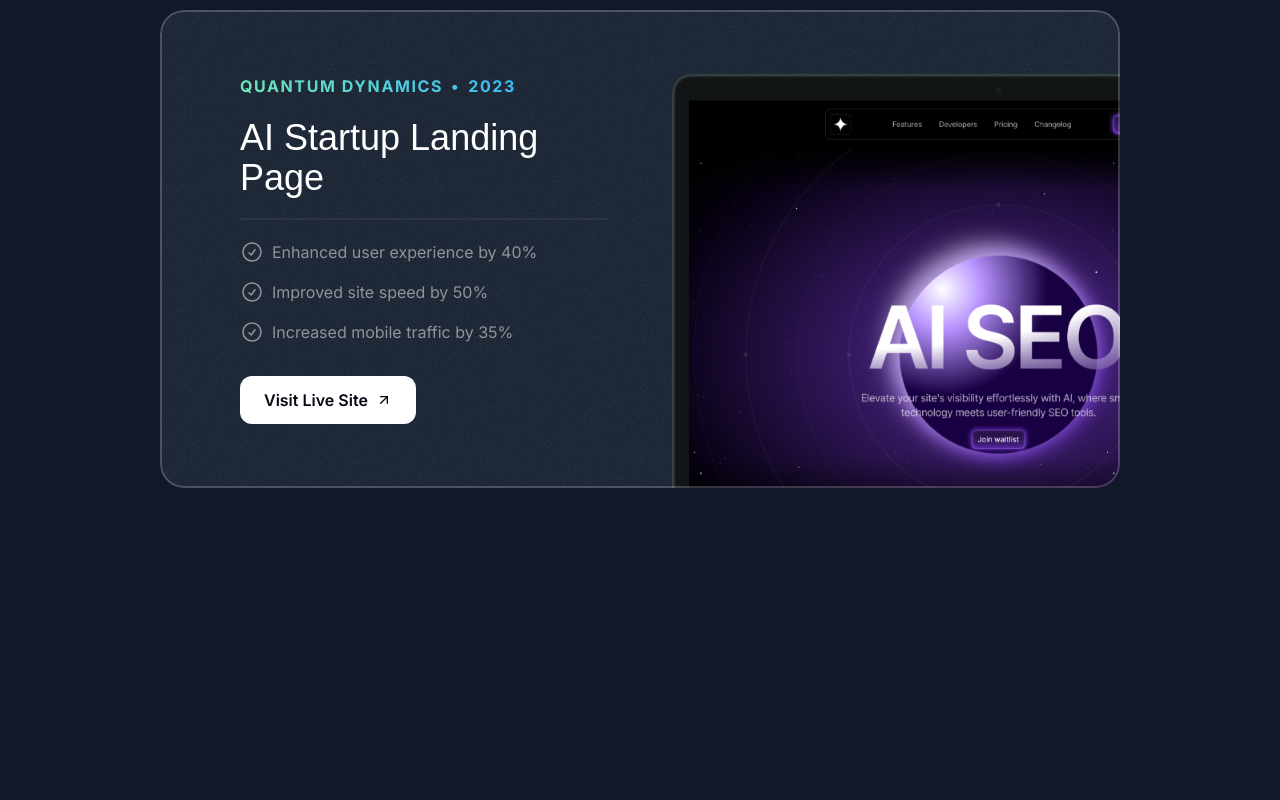
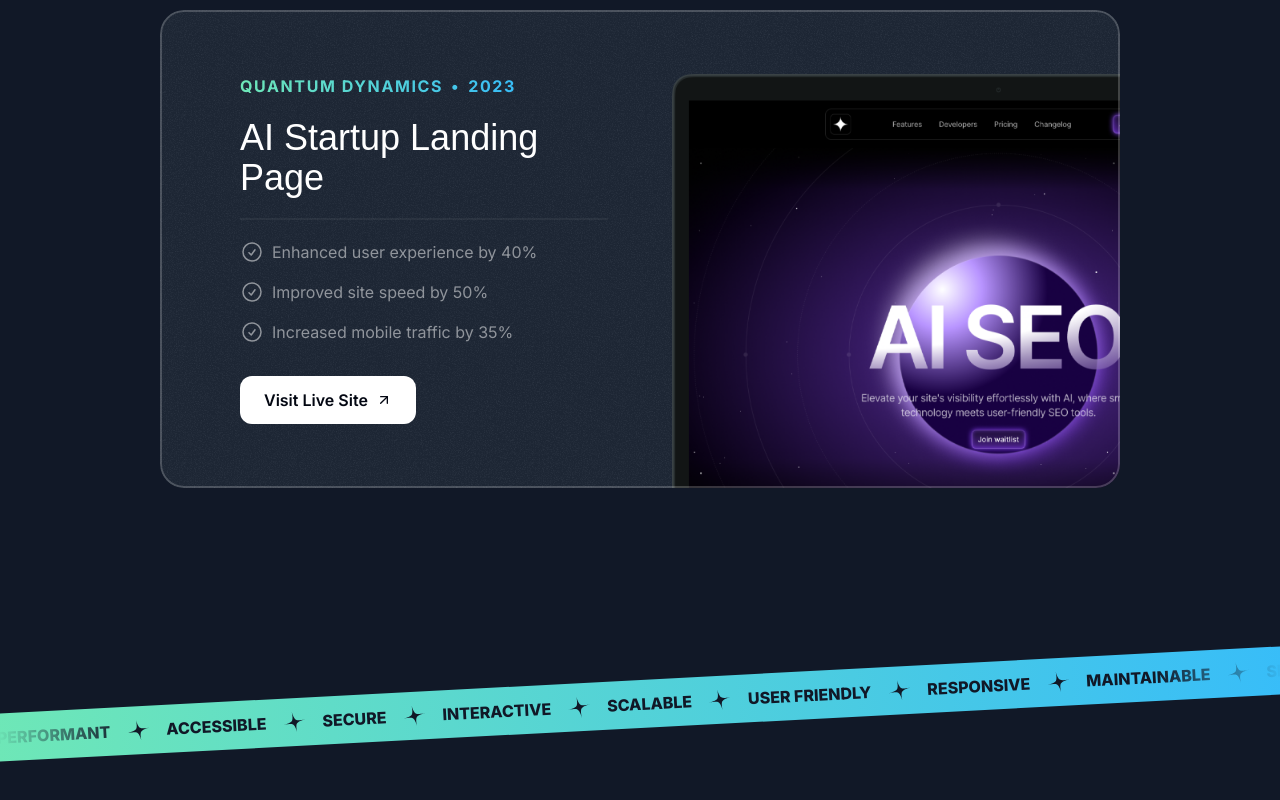
Before and after one commit to RuthlessDove/personal-website-nextjs, a Next.js app: page / in a window 1280 px wide. Shown: the part 2414-3214 px from the top of the page. Before the commit the page ends 2998 px from the top, so only its background shows below. Built offline with nearby package versions, Linux system fonts and the light colour scheme; a web font is replaced by a local one.

Commit message:
Add Tape Section with marquee of key attributes

```diff
--- a/src/app/page.tsx
+++ b/src/app/page.tsx
@@ -1,13 +1,15 @@
 import { Header } from "@/sections/Header";
 import { HeroSection } from "@/sections/Hero";
 import { ProjectsSection } from "@/sections/Projects";
+import { TapeSection } from "@/sections/Tape";
 
 export default function Home() {
   return (
     <div>
-      <Header/>
-      <HeroSection/>
-      <ProjectsSection/>
+      <Header />
+      <HeroSection />
+      <ProjectsSection />
+      <TapeSection />
     </div>
   );
 }
--- a/src/sections/Tape.tsx
+++ b/src/sections/Tape.tsx
@@ -1,3 +1,48 @@
+// Dependencies
+import React from "react";
+
+// Assets
+import StarIcon from "@/assets/icons/star.svg";
+
+const words = [
+  "Performant",
+  "Accessible",
+  "Secure",
+  "Interactive",
+  "Scalable",
+  "User Friendly",
+  "Responsive",
+  "Maintainable",
+  "Search Optimized",
+  "Usable",
+  "Reliable",
+];
+
 export const TapeSection = () => {
-  return <div>Tape Section</div>;
+  return (
+    <div>
+      <div className="py-16 overflow-x-clip lg:py-24">
+        <div className="bg-gradient-to-r from-emerald-300 to-sky-400 -rotate-3 -mx-1">
+          <div
+            className="flex"
+            style={{
+              maskImage:
+                "linear-gradient(to right, transparent, black 10%, black 90%, transparent)",
+            }}
+          >
+            <div className="flex flex-none gap-4 py-3 animate-marquee whitespace-nowrap">
+              {words.map((word) => (
+                <div key={word} className="inline-flex gap-4 items-center">
+                  <span className="text-gray-900 uppercase font-extrabold text-small">
+                    {word}
+                  </span>
+                  <StarIcon className="size-6 text-gray-900 -rotate-12" />
+                </div>
+              ))}
+            </div>
+          </div>
+        </div>
+      </div>
+    </div>
+  );
 };
```
